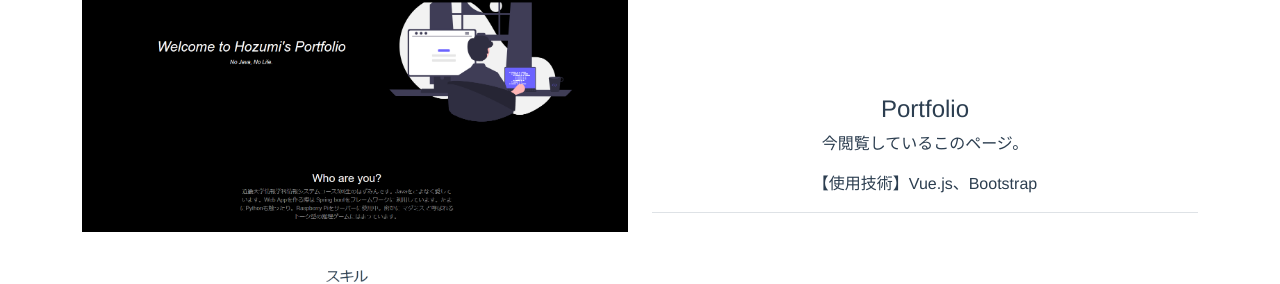
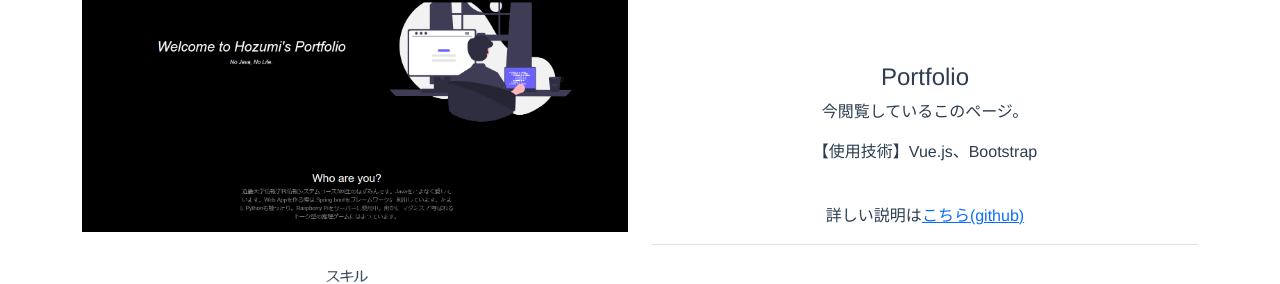
Before and after one commit to YumaHozumi/my-portfolio, a Vue app: page / in a window 1280 px wide. Shown: the part 2286-2570 px from the top of the page. Built offline with nearby package versions, Linux system fonts and the light colour scheme.

Commit message:
githubのリンクが抜けていた部分を修正

```diff
--- a/src/components/Content.vue
+++ b/src/components/Content.vue
@@ -97,7 +97,7 @@ import ProductShowcase from './ProductShowcase.vue';
             title="Portfolio"
             description="今閲覧しているこのページ。"
             useTools="Vue.js、Bootstrap"
-            githubLink=""
+            githubLink="https://github.com/YumaHozumi/my-portfolio"
             appLink=""
             :imageRight="true"
         >
```
